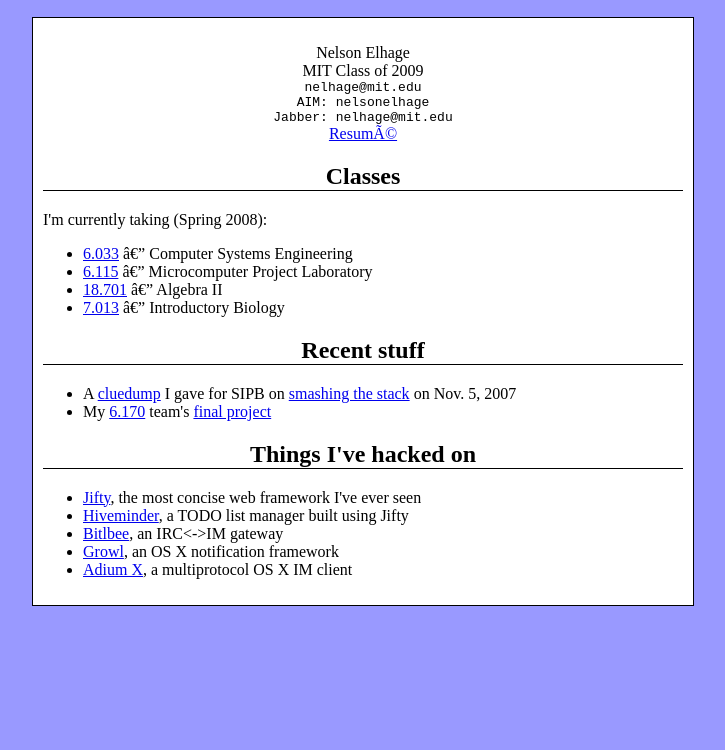
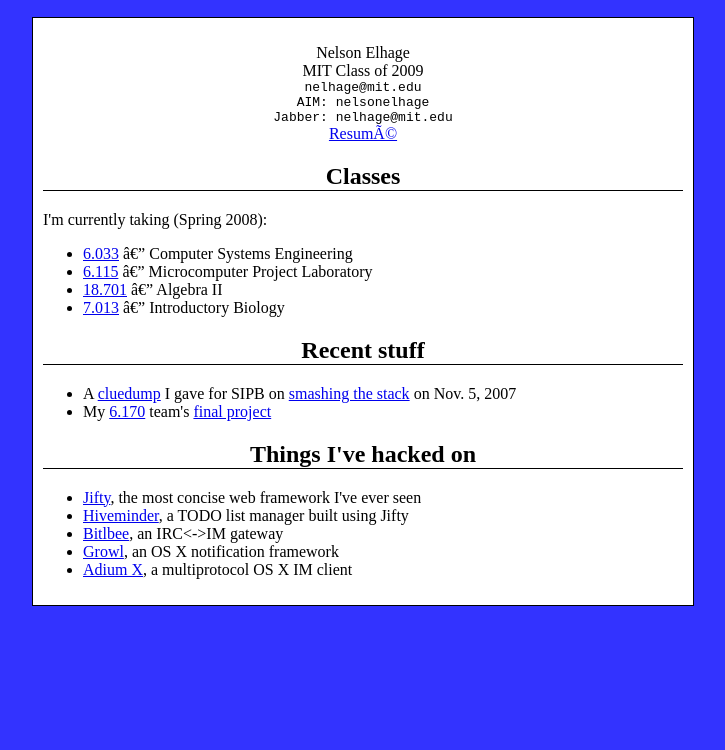
Before and after one commit to nelhage/nelhage.com, a plain HTML site: page index.html in a window 1280 px wide. Shown: the part 50-800 px from the top of the page, without its empty margins (277-1002 px from the left). Drawn offline with Linux system fonts and the light colour scheme.

Commit message:
Better blue background

```diff
--- a/static/common.css
+++ b/static/common.css
@@ -19,5 +19,5 @@ h2,h3 {
 }
 
 body {
-   background-color: #9999ff;
+   background-color: #3333ff;
 }
```
